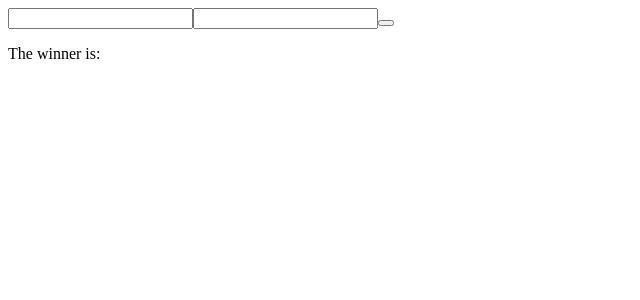
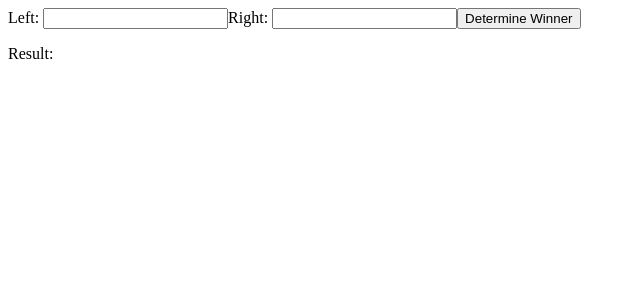
Before and after one commit to erikbjoern/rps_techinterview, a React (Create React App) app: page / in a window 1280 px wide. Shown: the top 300 px of the page, without its empty margins (0-640 px from the left). Built offline with nearby package versions, Linux system fonts and the light colour scheme.

Commit message:
replacing numbers with words for readability, since the numeric values aren't used

```diff
--- a/src/components/DisplayWinner.jsx
+++ b/src/components/DisplayWinner.jsx
@@ -3,7 +3,7 @@ import React from 'react'
 const DisplayWinner = props => {
   return (
       <p id='winner'>
-          The winner is: {props.winner}
+          Result: {props.winner}
       </p>
     )
   }
--- a/src/components/PlayerChoices.jsx
+++ b/src/components/PlayerChoices.jsx
@@ -3,21 +3,23 @@ import React from 'react'
 const PlayerChoices = props => {
   return (
     <form onSubmit={props.onSubmitHandler}>
+      <label htmlFor="leftChoice">Left: </label>
       <input
         id='leftChoice'
-        type='number'
+        type='string'
         name='leftChoice'
         value={props.leftChoice}
         onChange={props.onChangeHandler}
       />
+      <label htmlFor="rightChoice">Right: </label>
       <input
         id='rightChoice'
-        type='number'
+        type='string'
         name='rightChoice'
         value={props.rightChoice}
         onChange={props.onChangeHandler}
       />
-      <button id='determineWinner'></button>
+      <button id='determineWinner'> Determine Winner </button>
     </form>
   )
 }
--- a/src/helpers/determineWinnerHelper.js
+++ b/src/helpers/determineWinnerHelper.js
@@ -8,17 +8,17 @@ export const determineWinner = (leftChoice, rightChoice) => {
   const compare = (leftChoice, rightChoice) => {
     if (leftChoice == rightChoice) {
       return 'Tie'
-    } else if ((leftChoice == 1) && (rightChoice == 3)) {
+    } else if ((leftChoice == "rock") && (rightChoice == "scissors")) {
       return 'Left wins'
-    } else if ((leftChoice == 1) && (rightChoice == 2)) {
+    } else if ((leftChoice == "rock") && (rightChoice == "paper")) {
       return 'Right wins'
-    } else if ((leftChoice == 2) && (rightChoice == 1)) {
+    } else if ((leftChoice == "paper") && (rightChoice == "rock")) {
       return 'Left wins'
-    } else if ((leftChoice == 2) && (rightChoice == 3)) {
+    } else if ((leftChoice == "paper") && (rightChoice == "scissors")) {
       return 'Right wins'
-    } else if ((leftChoice == 3) && (rightChoice == 2)) {
+    } else if ((leftChoice == "scissors") && (rightChoice == "paper")) {
       return 'Left wins'
-    } else if ((leftChoice == 3) && (rightChoice == 1)) {
+    } else if ((leftChoice == "scissors") && (rightChoice == "rock")) {
       return 'Right wins'
     }
   }
```
Also changed, not shown: 1 other file (tests, documents, lock files or other folders).
